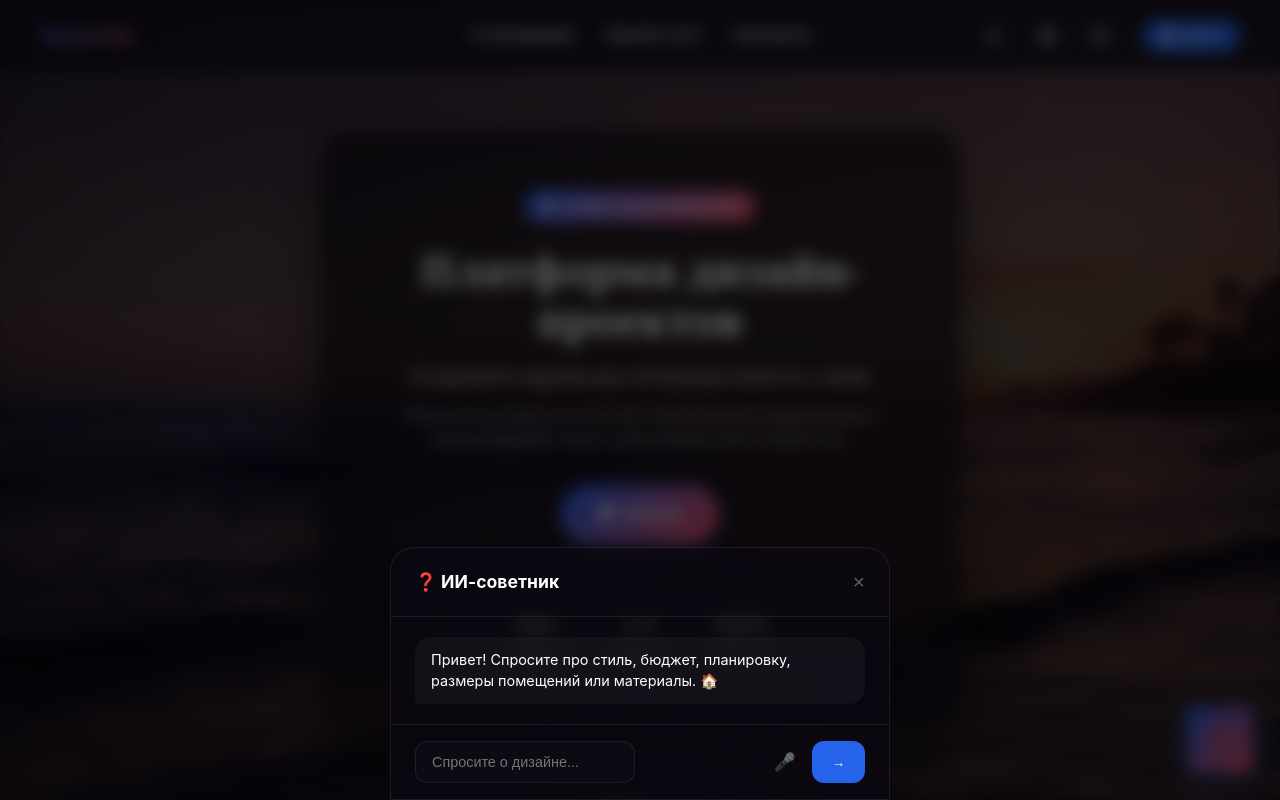
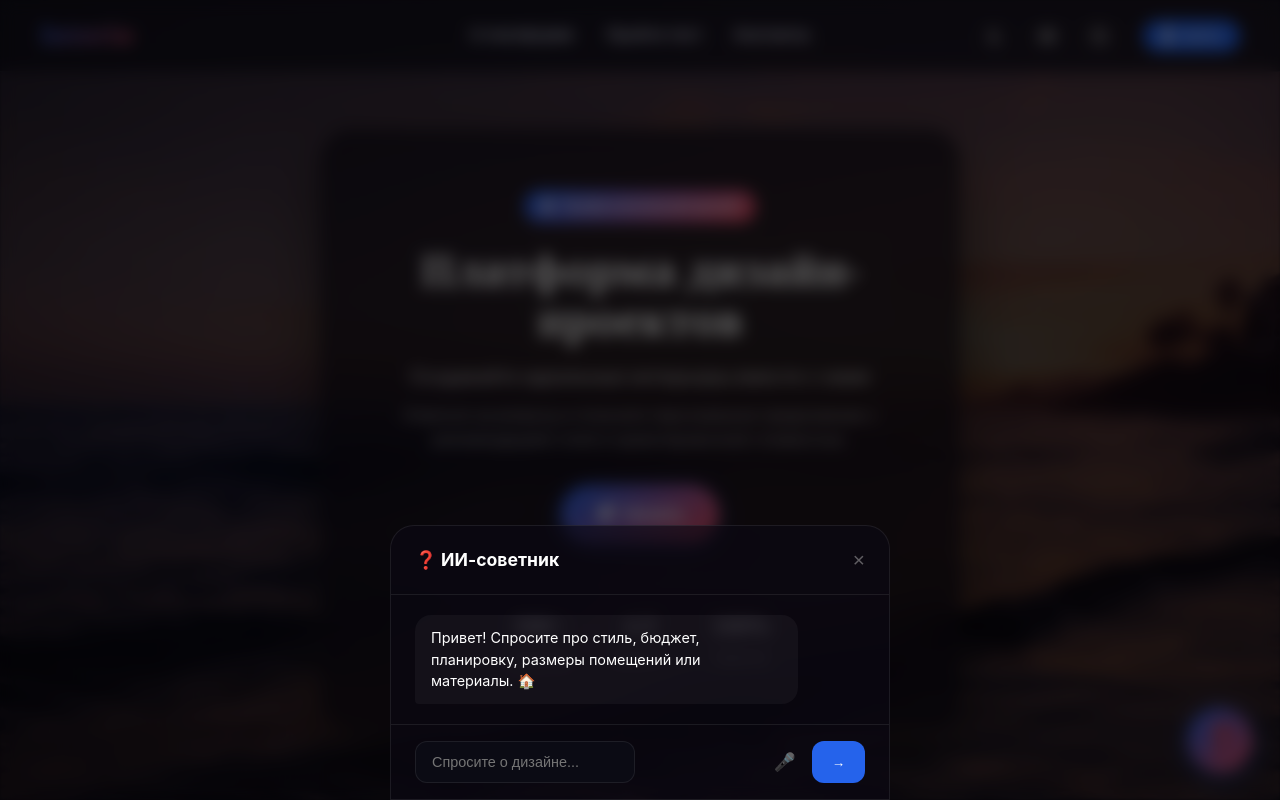
Before and after one commit to t-1mka/interio, a Python web app: template templates/index.html in a window 1280 px wide, after a click that opens the changed part. Run offline with Jinja, Linux system fonts and the light colour scheme; the template is opened without the code that fills it, so the values that code supplies are empty; some libraries are stand-ins or nearby versions.

Commit message:
fix: %% to % in templates

```diff
--- a/templates/index.html
+++ b/templates/index.html
@@ -311,16 +311,16 @@
     <script src="/static/admin-auth.js"></script>
 
     <!-- GigaChat Button -->
-    <button id="gcFloatBtn" title="ИИ-советник" onclick="document.getElementById('gcModal').style.display='flex'" style="position:fixed;bottom:28px;right:28px;z-index:1000;width:64px;height:64px;border-radius:50%%;border:none;background:linear-gradient(135deg,#2563eb,#e74c5e);color:white;font-size:1.8rem;cursor:pointer;box-shadow:0 4px 24px rgba(37,99,235,0.5);display:flex;align-items:center;justify-content:center;">❓</button>
+    <button id="gcFloatBtn" title="ИИ-советник" onclick="document.getElementById('gcModal').style.display='flex'" style="position:fixed;bottom:28px;right:28px;z-index:1000;width:64px;height:64px;border-radius:50%;border:none;background:linear-gradient(135deg,#2563eb,#e74c5e);color:white;font-size:1.8rem;cursor:pointer;box-shadow:0 4px 24px rgba(37,99,235,0.5);display:flex;align-items:center;justify-content:center;">❓</button>
     <!-- GigaChat Modal -->
     <div id="gcModal" style="display:none;position:fixed;inset:0;z-index:2000;background:rgba(0,0,0,0.6);backdrop-filter:blur(8px);align-items:flex-end;justify-content:center;">
-        <div style="background:var(--bg-secondary);border:1px solid var(--border-color);border-radius:24px 24px 0 0;width:100%%;max-width:500px;max-height:80vh;display:flex;flex-direction:column;">
+        <div style="background:var(--bg-secondary);border:1px solid var(--border-color);border-radius:24px 24px 0 0;width:100%;max-width:500px;max-height:80vh;display:flex;flex-direction:column;">
             <div style="display:flex;justify-content:space-between;align-items:center;padding:20px 24px;border-bottom:1px solid var(--border-color);">
                 <h3 style="margin:0;font-size:1.1rem;color:var(--text-main);">❓ ИИ-советник</h3>
                 <button onclick="document.getElementById('gcModal').style.display='none'" style="background:none;border:none;color:var(--text-muted);font-size:1.3rem;cursor:pointer;">&times;</button>
             </div>
             <div id="gcMsgs" style="flex:1;overflow-y:auto;padding:20px 24px;display:flex;flex-direction:column;gap:12px;">
-                <div style="padding:12px 16px;border-radius:16px 16px 16px 4px;background:var(--bg-card);color:var(--text-main);align-self:flex-start;max-width:85%%;font-size:.9rem;line-height:1.5;">Привет! Спросите про стиль, бюджет, планировку, размеры помещений или материалы. 🏠</div>
+                <div style="padding:12px 16px;border-radius:16px 16px 16px 4px;background:var(--bg-card);color:var(--text-main);align-self:flex-start;max-width:85%;font-size:.9rem;line-height:1.5;">Привет! Спросите про стиль, бюджет, планировку, размеры помещений или материалы. 🏠</div>
             </div>
             <div style="display:flex;gap:8px;padding:16px 24px;border-top:1px solid var(--border-color);">
                 <input id="gcInput" type="text" placeholder="Спросите о дизайне..." style="flex:1;padding:12px 16px;border-radius:12px;background:var(--bg-primary);border:1px solid var(--border-color);color:var(--text-main);font-size:.9rem;outline:none;">
@@ -331,11 +331,11 @@
     <script>
     document.getElementById('gcFloatBtn').addEventListener('click',function(){document.getElementById('gcModal').style.display='flex';});
     document.getElementById('gcModal').addEventListener('click',function(e){if(e.target===this)this.style.display='none';});
-    async function sendGC(){var i=document.getElementById('gcInput'),b=document.getElementById('gcSendBtn'),m=document.getElementById('gcMsgs'),q=i.value.trim();if(!q)return;m.innerHTML+='<div style="padding:12px 16px;border-radius:16px 16px 4px 16px;background:var(--accent);color:white;align-self:flex-end;max-width:85%%;font-size:.9rem;">'+esc(q)+'</div>';i.value='';b.disabled=true;m.scrollTop=m.scrollHeight;try{var r=await fetch('/api/support',{method:'POST',headers:{'Content-Type':'application/json'},body:JSON.stringify({question:q})}),d=await r.json();m.innerHTML+='<div style="padding:12px 16px;border-radius:16px 16px 16px 4px;background:var(--bg-card);color:var(--text-main);align-self:flex-start;max-width:85%%;font-size:.9rem;">'+esc(d.answer||'Ошибка')+'</div>';}catch(e){m.innerHTML+='<div style="padding:12px 16px;border-radius:16px 16px 16px 4px;background:var(--bg-card);color:var(--text-main);align-self:flex-start;max-width:85%%;font-size:.9rem;">⚠️ Ошибка</div>';}b.disabled=false;m.scrollTop=m.scrollHeight;}
+    async function sendGC(){var i=document.getElementById('gcInput'),b=document.getElementById('gcSendBtn'),m=document.getElementById('gcMsgs'),q=i.value.trim();if(!q)return;m.innerHTML+='<div style="padding:12px 16px;border-radius:16px 16px 4px 16px;background:var(--accent);color:white;align-self:flex-end;max-width:85%;font-size:.9rem;">'+esc(q)+'</div>';i.value='';b.disabled=true;m.scrollTop=m.scrollHeight;try{var r=await fetch('/api/support',{method:'POST',headers:{'Content-Type':'application/json'},body:JSON.stringify({question:q})}),d=await r.json();m.innerHTML+='<div style="padding:12px 16px;border-radius:16px 16px 16px 4px;background:var(--bg-card);color:var(--text-main);align-self:flex-start;max-width:85%;font-size:.9rem;">'+esc(d.answer||'Ошибка')+'</div>';}catch(e){m.innerHTML+='<div style="padding:12px 16px;border-radius:16px 16px 16px 4px;background:var(--bg-card);color:var(--text-main);align-self:flex-start;max-width:85%;font-size:.9rem;">⚠️ Ошибка</div>';}b.disabled=false;m.scrollTop=m.scrollHeight;}
     function esc(s){var d=document.createElement('div');d.textContent=s;return d.innerHTML;}
     </script>
 
-<p style="position:fixed;bottom:2px;left:50%%;transform:translateX(-50%%);font-size:0.45rem;color:rgba(128,128,128,0.12);pointer-events:none;z-index:1;"><a href="https://brainstorm-c0ap.onrender.com/" style="color:rgba(128,128,128,0.12);text-decoration:none;">brainstorm</a></p>
+<p style="position:fixed;bottom:2px;left:50%;transform:translateX(-50%);font-size:0.45rem;color:rgba(128,128,128,0.12);pointer-events:none;z-index:1;"><a href="https://brainstorm-c0ap.onrender.com/" style="color:rgba(128,128,128,0.12);text-decoration:none;">brainstorm</a></p>
 
     <script>
     // Voice input for all textareas and inputs
--- a/templates/quiz.html
+++ b/templates/quiz.html
@@ -717,7 +717,7 @@
     <script src="/static/session-integration.js"></script>
     <script src="/static/auth.js"></script>
     <script src="/static/quiz.js"></script>
-<p style="position:fixed;bottom:2px;left:50%%;transform:translateX(-50%%);font-size:0.45rem;color:rgba(128,128,128,0.12);pointer-events:none;z-index:1;"><a href="https://brainstorm-c0ap.onrender.com/" style="color:rgba(128,128,128,0.12);text-decoration:none;">brainstorm</a></p>
+<p style="position:fixed;bottom:2px;left:50%;transform:translateX(-50%);font-size:0.45rem;color:rgba(128,128,128,0.12);pointer-events:none;z-index:1;"><a href="https://brainstorm-c0ap.onrender.com/" style="color:rgba(128,128,128,0.12);text-decoration:none;">brainstorm</a></p>
 
     <!-- GigaChat Button -->
     <button id="gcFloatBtn" title="ИИ-советник" onclick="document.getElementById('gcModal').style.display='flex'" style="position:fixed;bottom:28px;right:28px;z-index:1000;width:64px;height:64px;border-radius:50%;border:none;background:linear-gradient(135deg,#2563eb,#e74c5e);color:white;font-size:1.8rem;cursor:pointer;box-shadow:0 4px 24px rgba(37,99,235,0.5);display:flex;align-items:center;justify-content:center;">❓</button>
```
